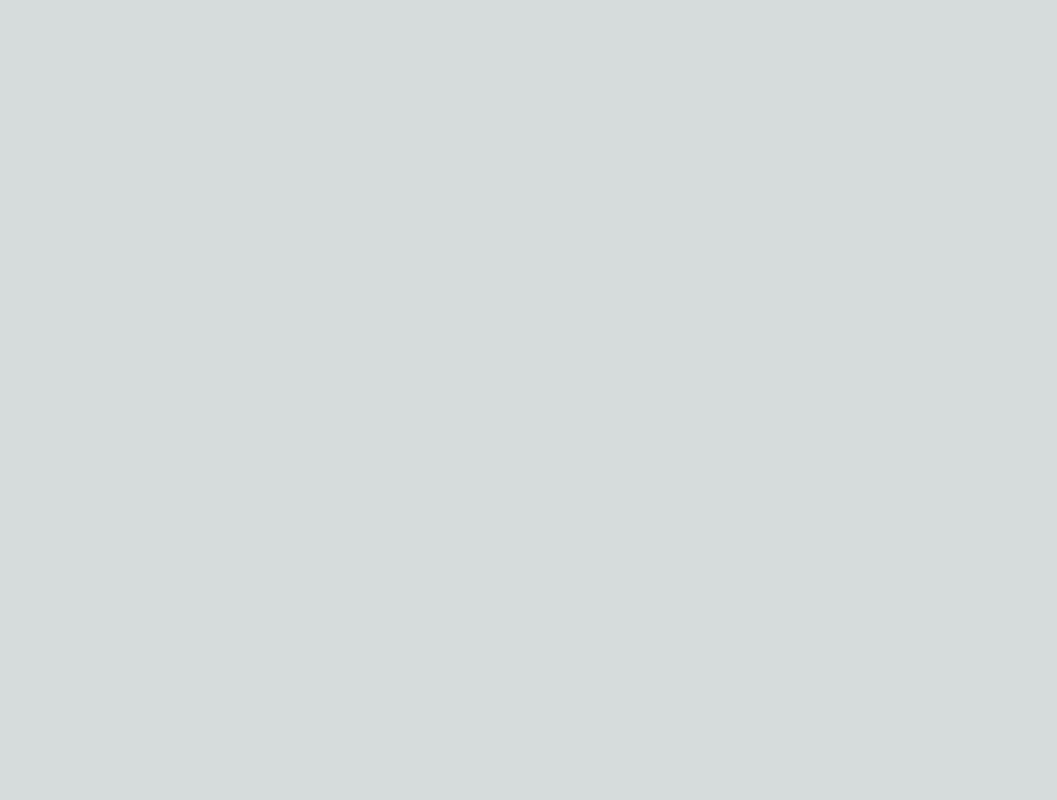
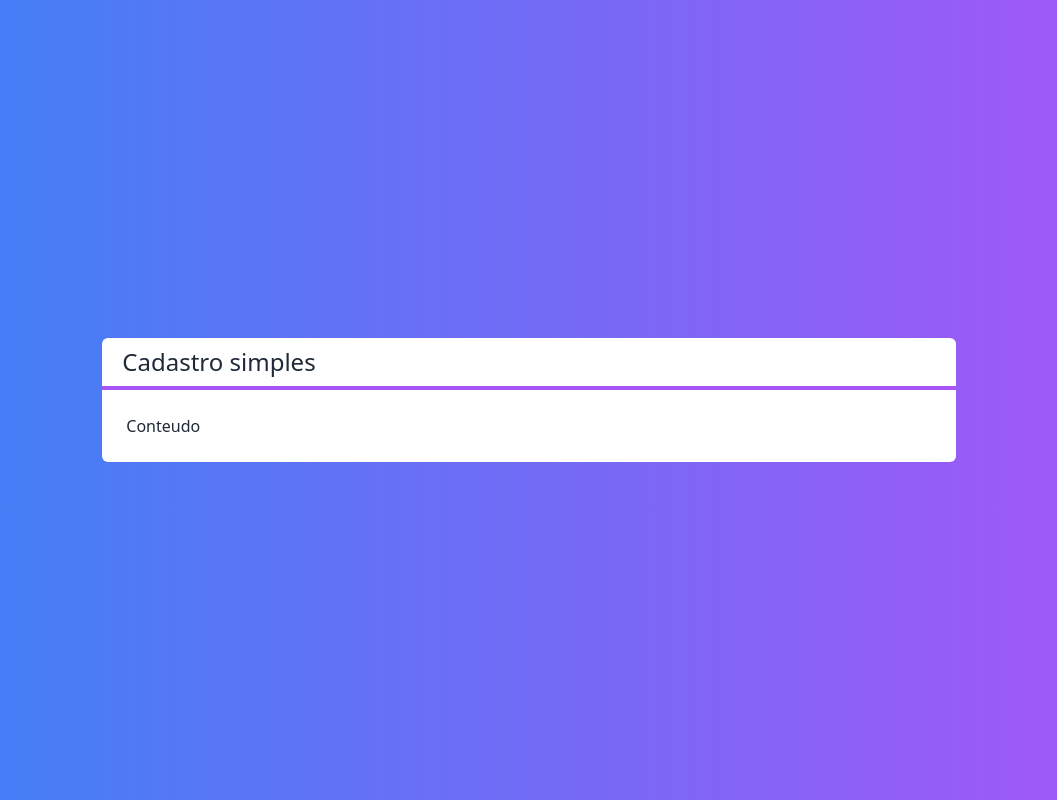
Before and after one commit to Ricardo-Lucena-Clear/Next-Crud, a Next.js app: page / in a window 1280 px wide. Shown: the whole page, without its empty margins (111-1168 px from the left). Built offline with nearby package versions, Linux system fonts and the light colour scheme.

Commit message:
Layout and Title Components

```diff
--- /dev/null
+++ b/src/components/Layout.tsx
@@ -0,0 +1,20 @@
+import Titulo from "./Titulo";
+
+interface LayoutProps {
+    titulo: string
+    children: any
+}
+
+export default function Layout(props: LayoutProps) {
+    return (
+        <div className={`
+        flex flex-col w-2/3
+        bg-white text-gray-800 rounded-md
+        `}>
+            <Titulo>{props.titulo}</Titulo>
+            <div className="p-6">
+                {props.children}
+            </div>
+        </div>
+    )
+}
--- /dev/null
+++ b/src/components/Titulo.tsx
@@ -0,0 +1,12 @@
+import { ReactElement, JSXElementConstructor, ReactFragment, ReactPortal } from "react";
+
+export default function Titulo(props: any) {
+    return (
+        <div className="flex flex-col justify-center">
+            <h1 className="px-5 py-2 text-2xl">
+                {props.children}
+            </h1>
+            <hr className="border-2 border-purple-500"/>
+        </div>
+    )
+}
--- a/src/pages/index.tsx
+++ b/src/pages/index.tsx
@@ -1,7 +1,14 @@
+import Layout from "@/components/Layout";
+
 export default function Home() {
   return (
-    <div className={``}>
-
+    <div className={`
+    flex justify-center items-center h-screen bg-gradient-to-r from-blue-500 to bg-purple-500
+    text-white
+    `}>
+    <Layout titulo="Cadastro simples">
+      <span>Conteudo</span>
+    </Layout>
     </div>
   )
 }
```
